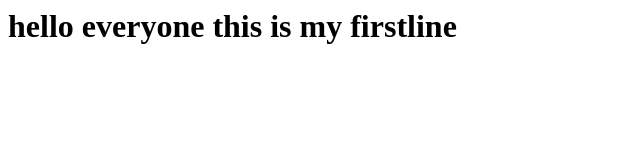
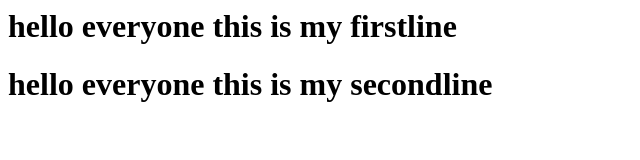
Before and after one commit to amantanwarsihor/kanchan, a plain HTML site: page index.html in a window 1280 px wide. Shown: the whole page, without its empty margins (0-640 px from the left). Drawn offline with Linux system fonts and the light colour scheme.

Commit message:
day2-02/12/2023
i have changed the file

```diff
--- a/index.html
+++ b/index.html
@@ -1 +1,2 @@
 <h1> hello everyone this is my firstline </h1>
+<h1> hello everyone this is my secondline </h1>
```
